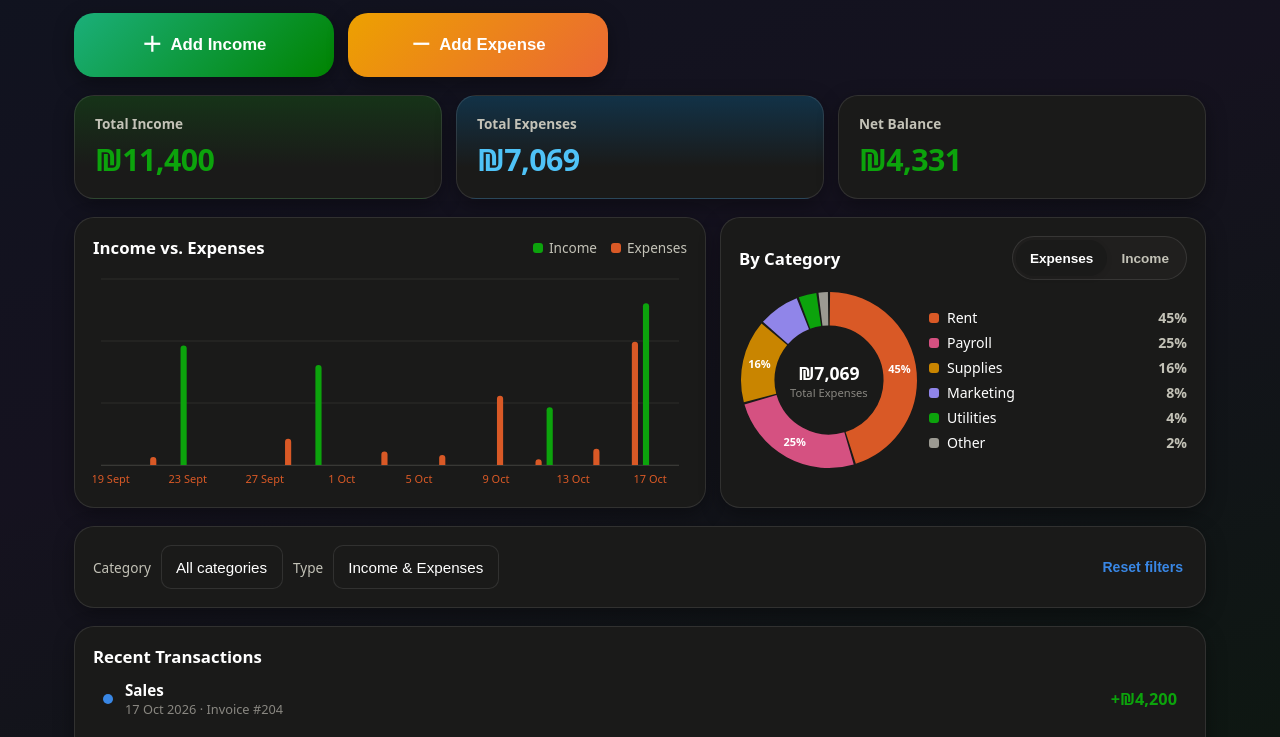
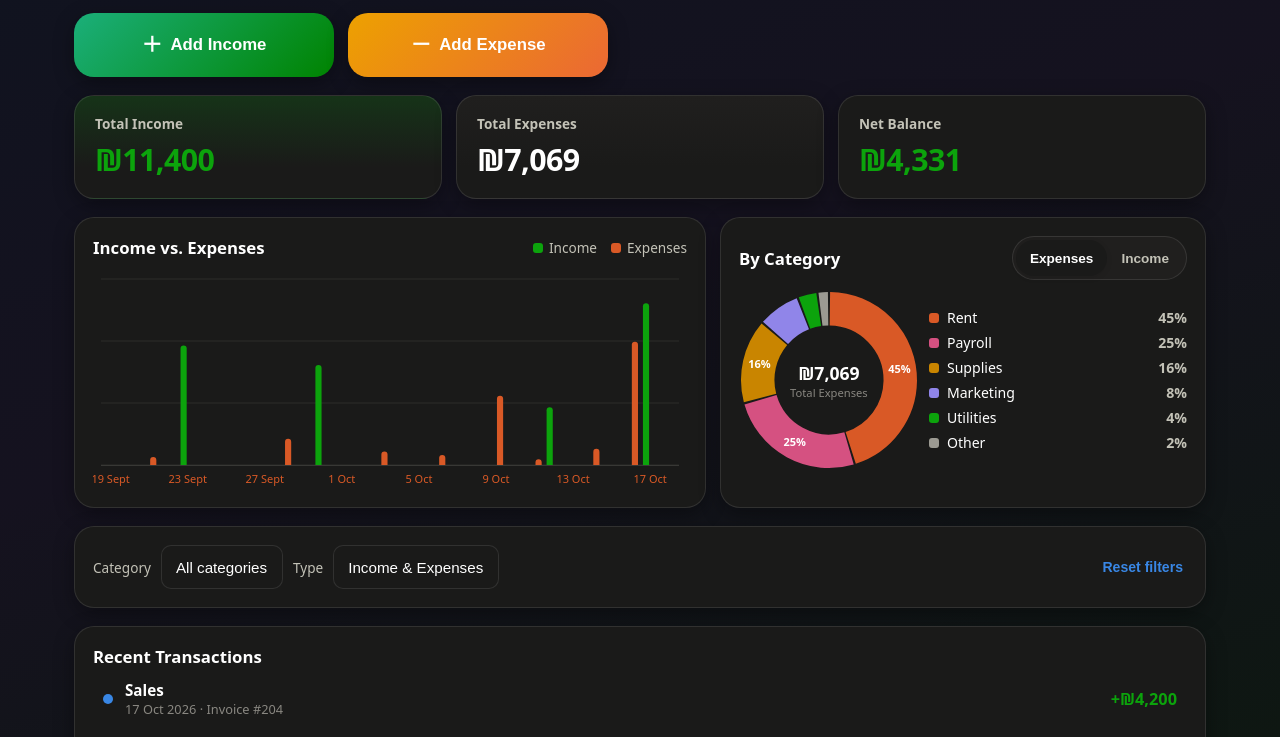
Before and after one commit to nitzaned-hash/dashboard_2_16.9.26, a plain HTML site: page index.html in a window 1280 px wide. Shown: the part 63-800 px from the top of the page. Drawn offline with Linux system fonts and the dark colour scheme.

Commit message:
Change Total Expenses card color to black
Points --total-expense at the primary-ink token (black on light,
white on dark) instead of light blue, so the card reads as neutral
black like Net Balance's default state. Dark mode flips to white
rather than literal black so the value stays legible on the dark
card surface.

Co-Authored-By: Claude Sonnet 5 <noreply@anthropic.com>

```diff
--- a/styles.css
+++ b/styles.css
@@ -20,8 +20,8 @@
   --expense-tint: #fdeae0;
   --balance-pos: #008300;
   --balance-neg: #eb6834;
-  --total-expense: #0288d1;      /* light blue — Total Expenses card only */
-  --total-expense-tint: #e3f4fc;
+  --total-expense: #0b0b0b;      /* black — Total Expenses card only */
+  --total-expense-tint: #f3f3f2;
 
   /* categorical palette (no red) */
   --cat-1: #2a78d6; /* blue */
@@ -59,8 +59,8 @@
     --expense-tint: #3a2417;
     --balance-pos: #0ca30c;
     --balance-neg: #d95926;
-    --total-expense: #4fc3f7;
-    --total-expense-tint: #123247;
+    --total-expense: #ffffff;      /* black reads as white on dark surfaces to stay legible */
+    --total-expense-tint: #201f1e;
 
     --cat-1: #3987e5;
     --cat-2: #199e70;
```
